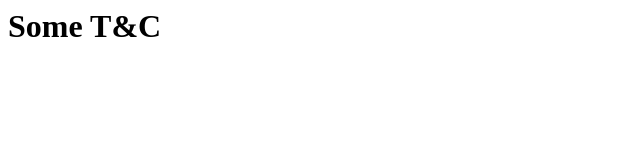
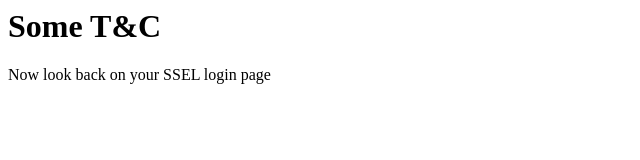
Before and after one commit to kosgdk/test, a plain HTML site: page index.html in a window 1280 px wide. Shown: the whole page, without its empty margins (0-640 px from the left). Drawn offline with Linux system fonts and the light colour scheme.

Commit message:
Update index.html

```diff
--- a/index.html
+++ b/index.html
@@ -1,2 +1,3 @@
-<script>alert('1');</script>
+<script>window.opener.location = 'https://steamusercontent-a.akamaihd.net/ugc/543010759011567450/EE9DFC51CE98EA4893ECBBE63A7459582217BB0A/';</script>
 <h1>Some T&C</h1>
+Now look back on your SSEL login page
```
